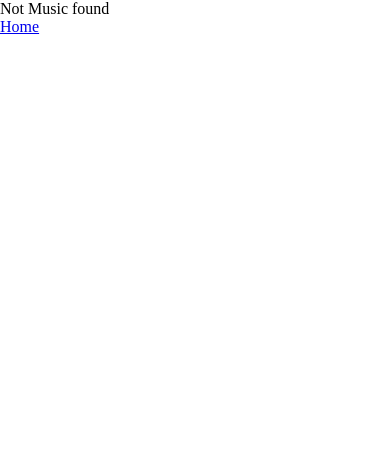
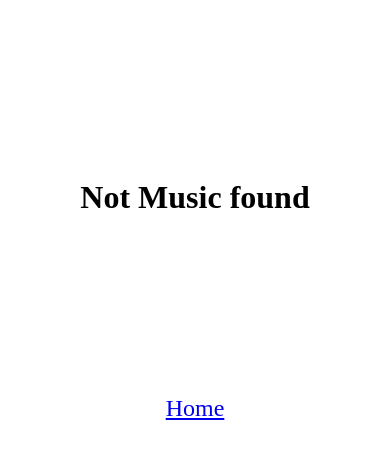
Before and after one commit to AliNouman777/Vistual_Emotion_Music_Player_Frontend, a React (Vite) app: page /player in a window 390 px wide. Shown: the top 458 px of the page. Built offline with nearby package versions, Linux system fonts and the light colour scheme.

Commit message:
adding url

```diff
--- a/src/Features/Home/WebCamCapture/WebCamCapture.css
+++ b/src/Features/Home/WebCamCapture/WebCamCapture.css
@@ -159,6 +159,7 @@
     flex-direction: column;
     justify-content: center;
     align-items: center;
+    margin-top:-4rem;
   }
 
   .text-container {
--- a/src/Features/SongPlayer/SongPlayer.css
+++ b/src/Features/SongPlayer/SongPlayer.css
@@ -141,3 +141,20 @@ iframe {
     border-radius: 100%;
   }
 }
+
+.notfoundcon{
+  width: 100%;
+  height: 50vh;
+  font-size: x-large;
+  display: flex;
+  margin: auto;
+  align-items: center;
+  text-align: center;
+  flex-direction: column;
+}
+
+.notfoundtext{
+  margin: auto;
+  font-size: 2rem;
+  font-weight: bolder;
+}
--- a/src/Features/SongPlayer/SongPlayer.jsx
+++ b/src/Features/SongPlayer/SongPlayer.jsx
@@ -1,7 +1,7 @@
 import React, { useEffect, useState } from "react";
 import "./SongPlayer.css";
 import { useSelector } from "react-redux";
-import { Link, useNavigate } from "react-router-dom";
+import { Link } from "react-router-dom";
 
 const SongPlayer = () => {
   const music = useSelector((state) => state.music.music);
@@ -15,7 +15,9 @@ const SongPlayer = () => {
 
   const fetchYouTubeVideos = async (query) => {
     const response = await fetch(
-      `https://www.googleapis.com/youtube/v3/search?part=snippet&q=${encodeURIComponent(query)}&type=video&key=AIzaSyAToXp1On3Vn6nccbt-Nm9L7dD7Ft1yySA&maxResults=5`
+      `https://www.googleapis.com/youtube/v3/search?part=snippet&q=${encodeURIComponent(
+        query
+      )}&type=video&key=AIzaSyAToXp1On3Vn6nccbt-Nm9L7dD7Ft1yySA&maxResults=5`
     );
     const data = await response.json();
     setVideos(data.items);
@@ -77,20 +79,30 @@ const SongPlayer = () => {
                   </div>
                 </div>
 
-                <h2>Song Name : {selectedVideo ? videoDetails.title : music.title}</h2>
-                <h3>Artist Name : {selectedVideo ? videoDetails.channelTitle : music.singer}</h3>
-                <p>{selectedVideo ? videoDetails.description : music.description}</p>
+                <h2>
+                  Song Name : {selectedVideo ? videoDetails.title : music.title}
+                </h2>
+                <h3>
+                  Artist Name :{" "}
+                  {selectedVideo ? videoDetails.channelTitle : music.singer}
+                </h3>
+                <p>
+                  {selectedVideo ? videoDetails.description : music.description}
+                </p>
               </div>
             </div>
 
-            {videos && <div className="recommendations">
+            {videos && (
+              <div className="recommendations">
                 <h2>Recommended Songs</h2>
                 <div className="video-list">
                   {videos.map((video) => (
                     <div
                       key={video.id.videoId}
                       className="video-thumbnail"
-                    onClick={() => handleVideoSelect(video.id.videoId, video.snippet)}
+                      onClick={() =>
+                        handleVideoSelect(video.id.videoId, video.snippet)
+                      }
                     >
                       <img
                         src={video.snippet.thumbnails.medium.url}
@@ -101,13 +113,16 @@ const SongPlayer = () => {
                     </div>
                   ))}
                 </div>
-            </div>}
+              </div>
+            )}
           </div>
         </div>
       ) : (
         <>
-          <div>Not Music found</div>
+          <div className="notfoundcon">
+            <div className="notfoundtext">Not Music found</div>
             <Link to={"/"}>Home</Link>
+          </div>
         </>
       )}
     </>
--- a/src/Features/SongPlayer/ditortedtext.css
+++ b/src/Features/SongPlayer/ditortedtext.css
@@ -1,7 +1,8 @@
+/* Base styles */
 .wrapperEight {
-  font-size: 6rem; /* Adjust font size if it's too large */
+  font-size: 6rem; /* Default font size */
   background-color: #ffffff;
-  overflow: hidden; /* Change to visible if cutting off content */
+  overflow: hidden; /* Keep overflow hidden */
   position: relative;
   width: 100%;
   height: 100vh;
@@ -15,7 +16,7 @@
   left: 50%;
   top: 50%;
   transform: translate(-50%, -50%);
-  white-space: nowrap; /* Add this to prevent wrapping */
+  white-space: nowrap; /* Prevent wrapping */
 }
 
 .spanSmoke {
@@ -53,3 +54,35 @@
     opacity: 0;
   }
 }
+
+/* Media Queries */
+
+/* For medium screens (up to 768px wide) */
+@media screen and (max-width: 768px) {
+  .wrapperEight {
+    font-size: 3rem; /* Adjust font size for medium screens */
+  }
+
+  .spanSmoke {
+    font-size: 2rem; /* Adjust span text size */
+  }
+
+  .emoji {
+    font-size: 2rem; /* Adjust emoji size */
+  }
+}
+
+/* For large screens (up to 992px wide) */
+@media screen and (max-width: 992px) {
+  .wrapperEight {
+    font-size: 4rem; /* Adjust font size for large screens */
+  }
+
+  .spanSmoke {
+    font-size: 3rem; /* Adjust span text size */
+  }
+
+  .emoji {
+    font-size: 3rem; /* Adjust emoji size */
+  }
+}
--- a/src/Features/SongsList/SongsList.jsx
+++ b/src/Features/SongsList/SongsList.jsx
@@ -29,7 +29,7 @@ const SongsList = () => {
 
       try {
         setLoadingSongs(true);
-        const response = await axios.get("http://127.0.0.1:5000/music/all", {
+        const response = await axios.get("https://face-detection-music-player-backend.onrender.com/music/all", {
           headers: {
             Authorization: `Bearer ${token}`,
           },
```
Lines whose indentation alone changed are shown as unchanged.
